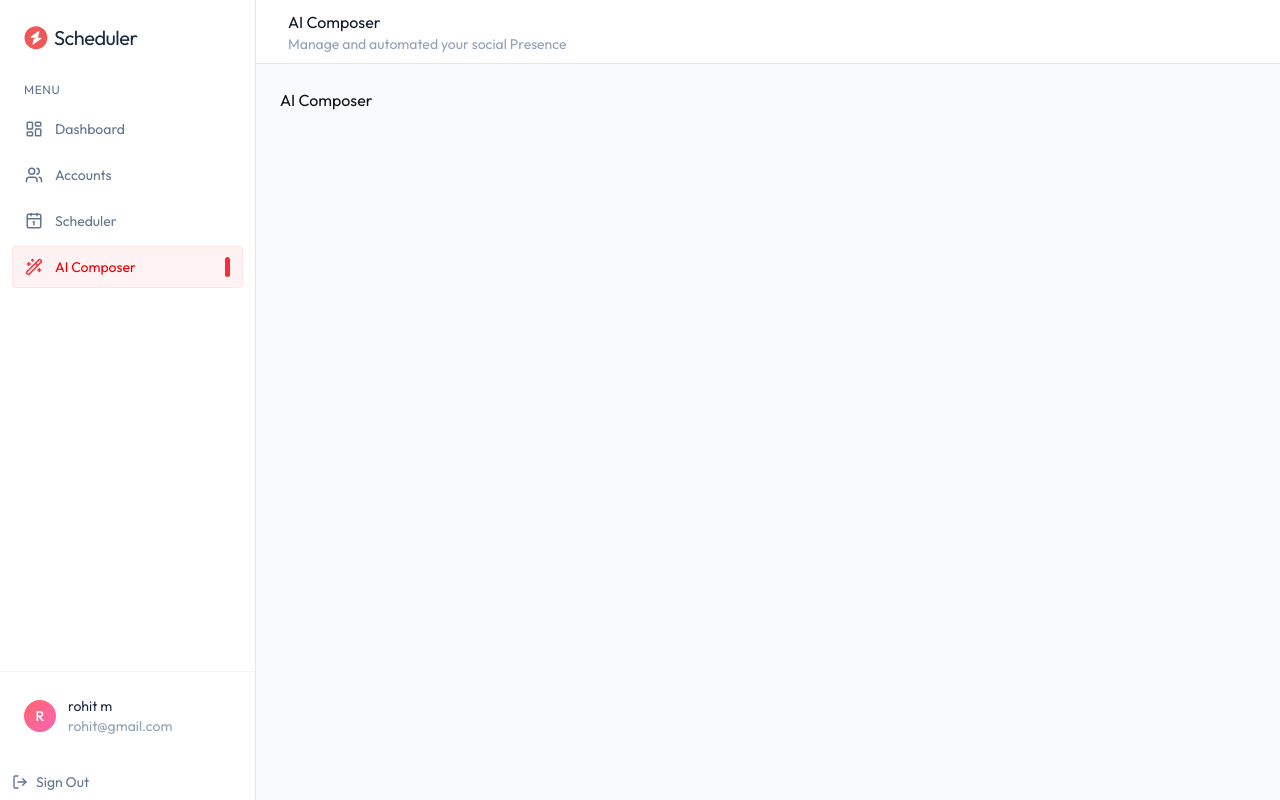
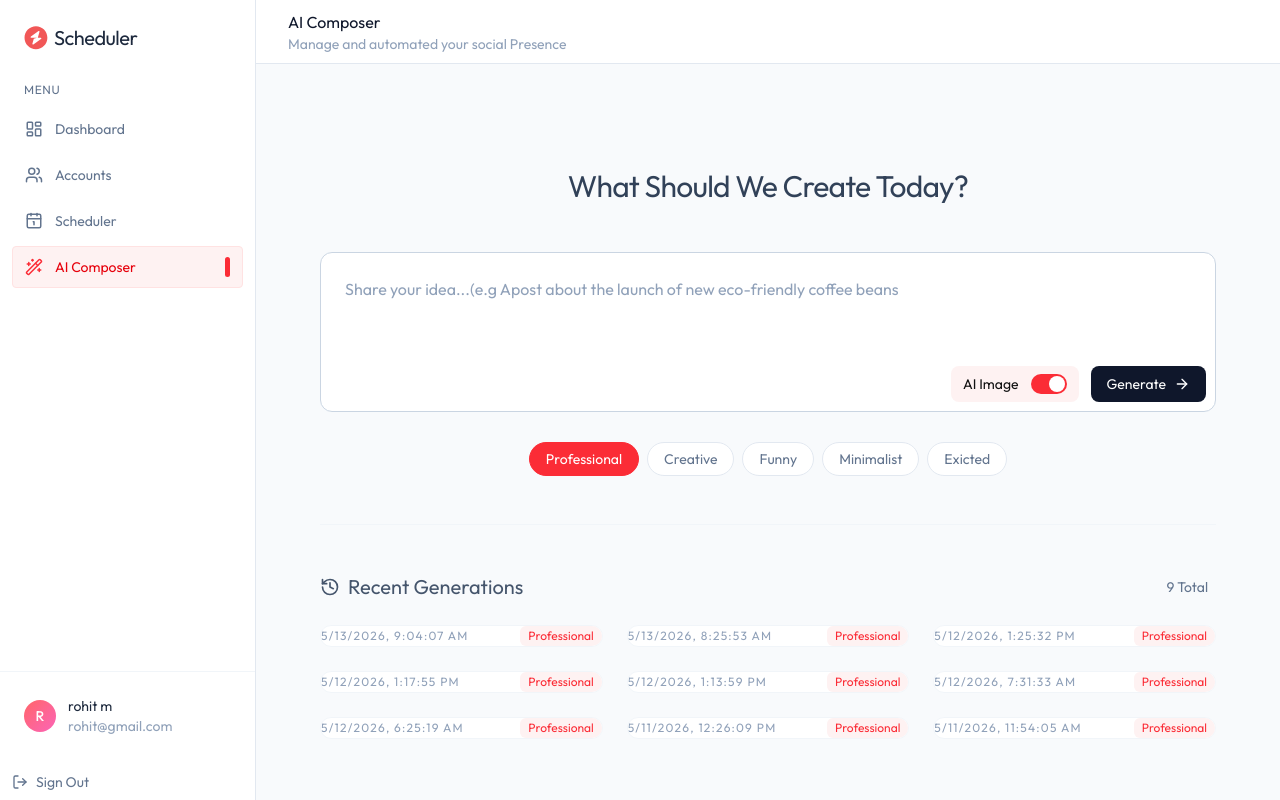
Before and after one commit to RohitMathur747/Social-Scheduler, a React (Vite) app in the folder client/: page /ai-composer in a window 1280 px wide. Built offline with nearby package versions, Linux system fonts and the light colour scheme.

Commit message:
Day 7 - Ai composer Page is Done!!!

```diff
--- a/client/src/pages/AIComposer.tsx
+++ b/client/src/pages/AIComposer.tsx
@@ -1,9 +1,139 @@
-import React from "react";
+import { useState, useEffect } from "react";
+import { dummyGenerationData } from "../assets/assets";
+import { ArrowRightIcon, HistoryIcon, Loader2Icon } from "lucide-react";
 
 const AIComposer = () => {
+  const [prompt, setPrompt] = useState("");
+  const [tone, setTone] = useState("Professional");
+  const [generateImage, setGenereateImage] = useState(true);
+  const [loading, setLoading] = useState(false);
+  const [generations, setGenerations] = useState<any[]>([]);
+
+  //scheduling state
+  const [activeScheduler, setActiveScheduler] = useState<any>(null);
+  const [selectedPaltforms, setSelectedPaltforms] = useState<any[]>([]);
+  const [scheduledDate, setScheduledDate] = useState("");
+  const [scheduledTime, setScheduledTime] = useState("");
+  const [scheduling, setScheduling] = useState("");
+
+  const fetchGenerations = async () => {
+    setGenerations(dummyGenerationData);
+  };
+
+  useEffect(() => {
+    fetchGenerations();
+  }, []);
+
+  const handleGenerate = async () => {
+    setLoading(true);
+    setTimeout(() => {
+      setLoading(false);
+    }, 2000);
+  };
+
+  const tones = ["Professional", "Creative", "Funny", "Minimalist", "Exicted"];
+
   return (
-    <div>
-      <div>AI Composer</div>
+    <div className="max-w-4xl mx-auto space-y-12 pb-20 animate-in fade-in duration-700">
+      {/* Input Section */}
+      <div className="space-y-6 text-center mt-20">
+        <h1 className="text-3xl text-slate-700 tracking-tight">
+          What Should We Create Today?
+        </h1>
+        <div className="relative group mt-12">
+          <textarea
+            className="w-full px-6 py-6 bg-white border border-slate-300 rounded-xl
+            text-slate-900 placeholder-slate-400 outline-none focus:border-slate-400
+             transition resize-none h-40"
+            value={prompt}
+            onChange={(e) => setPrompt(e.target.value)}
+            placeholder="Share your idea...(e.g Apost about the launch of new eco-friendly coffee beans"
+          />
+          <div className="absolute bottom-4 right-2.5 flex items-center gap-3 text-sm">
+            <button
+              onClick={() => setGenereateImage(!generateImage)}
+              className="flex items-center gap-3 bg-red-50 py-2 px-3 rounded-lg"
+            >
+              <span>AI Image</span>
+              <div
+                className={`realtive inline-flex h-5 w-9 shrink-0 cursor-pointer
+                rounded-full transition-colors duration-200 ease-in-out focus:outline-none
+                ${generateImage ? "bg-red-500" : "bg-slate-200"}`}
+              >
+                <span
+                  className={`pointer-events-none size-4 transform translate-y-0.5 rounded-full bg-white transition
+                   ${generateImage ? "translate-x-4.5" : "translate-x-0.5"}`}
+                />
+              </div>
+            </button>
+            <button
+              disabled={loading}
+              onClick={handleGenerate}
+              className="bg-slate-900 hover:bg-slate-800 text-white flex
+              items-center gap-2 px-4 py-2 rounded-lg"
+            >
+              {loading ? (
+                <>
+                  <Loader2Icon className="size-4 animate-spin" />
+                  <span>Generating...</span>
+                </>
+              ) : (
+                <>
+                  Generate
+                  <ArrowRightIcon className="size-4" />
+                </>
+              )}
+            </button>
+          </div>
+        </div>
+
+        <div className="flex flex-wrap justify-center gap-2">
+          {tones.map((t) => (
+            <button
+              key={t}
+              onClick={() => setTone(t)}
+              className={`px-4 py-1.5 rounded-full text-sm transition-all border ${tone === t ? "bg-red-500 border-red-500 text-white" : "bg-white border-slate-200 text-slate-500 hover:border-slate-300"}`}
+            >
+              {t}
+            </button>
+          ))}
+        </div>
+      </div>
+
+      {/* Ai Generated Posts*/}
+      <div className="space-y-6 pt-12 border-t border-slate-100">
+        <div className="flex items-center justify-between text-slate-600">
+          <div className="flex items-center gap-2">
+            <HistoryIcon className="size-5" />
+            <h3 className="text-xl">Recent Generations</h3>
+          </div>
+          <span className="text-sm text-slate-500 bg-slate-50 px-2">
+            {generations.length} Total
+          </span>
+        </div>
+        <div className="grid grid-cols-1 md:grid-cols-2 xl:grid-cols-3 gap-6">
+          {generations.map((gen) => (
+            <div
+              key={gen._id}
+              className="group bg-white rounded-2xl border
+             border-slate-100 hover:border-red-200 transition-all relative overflow-hidden"
+            >
+              <div className="flex flex-col h-full space-y-4">
+                <div className="flex items-center justify-between">
+                  <span className="text-xs text-slate-400 uppercase tracking-widest">
+                    {new Date(gen.createdAt).toLocaleString()}
+                  </span>
+                  <span className="text-xs text-red-500 bg-red-50 px-2 py-0.5 rounded-md">
+                    {gen.tone}
+                  </span>
+                </div>
+              </div>
+            </div>
+          ))}
+        </div>
+      </div>
+
+      {/* Scheduler Modal */}
     </div>
   );
 };
```
